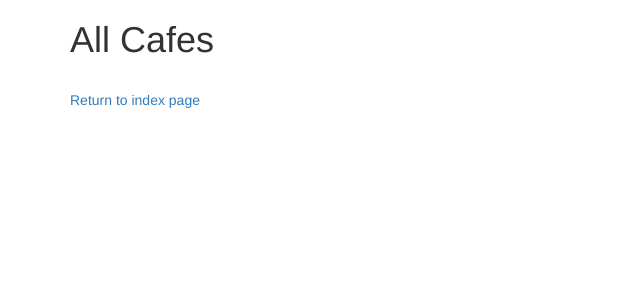
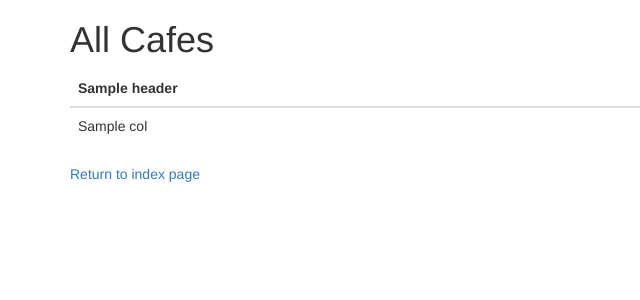
Before and after one commit to atrox3d/1HDOC-coffee-and-wifi, a Flask app: template templates/cafes.html in a window 1280 px wide. Shown: the top 300 px of the page, without its empty margins (0-640 px from the left). Run offline with Flask 2, Linux system fonts and the light colour scheme; the template is opened without the code that fills it: most values are stand-ins (such as "Sample title", 1, 10 or a date in 2020); some libraries are stand-ins or nearby versions.

Commit message:
create cafes table layout

```diff
--- a/templates/cafes.html
+++ b/templates/cafes.html
@@ -14,6 +14,22 @@
                 <!-- This is where you will write the code to render a Bootstrap
                 Table that contains all the information from the
                 cafe-data.csv file. -->
+                <thead>
+                <tr>
+                    {% for header in headers %}
+                    <th>{{ header }}</th>
+                    {% endfor%}
+                </tr>
+                </thead>
+                <tbody>
+                {% for cafe in cafes %}
+                <tr>
+                    {% for col in cafe %}
+                    <td>{{ col }}</td>
+                    {% endfor%}
+                 </tr>
+                {% endfor%}
+                </tbody>
             </table>
 
             <p><a href="{{url_for('home')}}">Return to index page</a></p>
```
Lines whose indentation alone changed are shown as unchanged.
